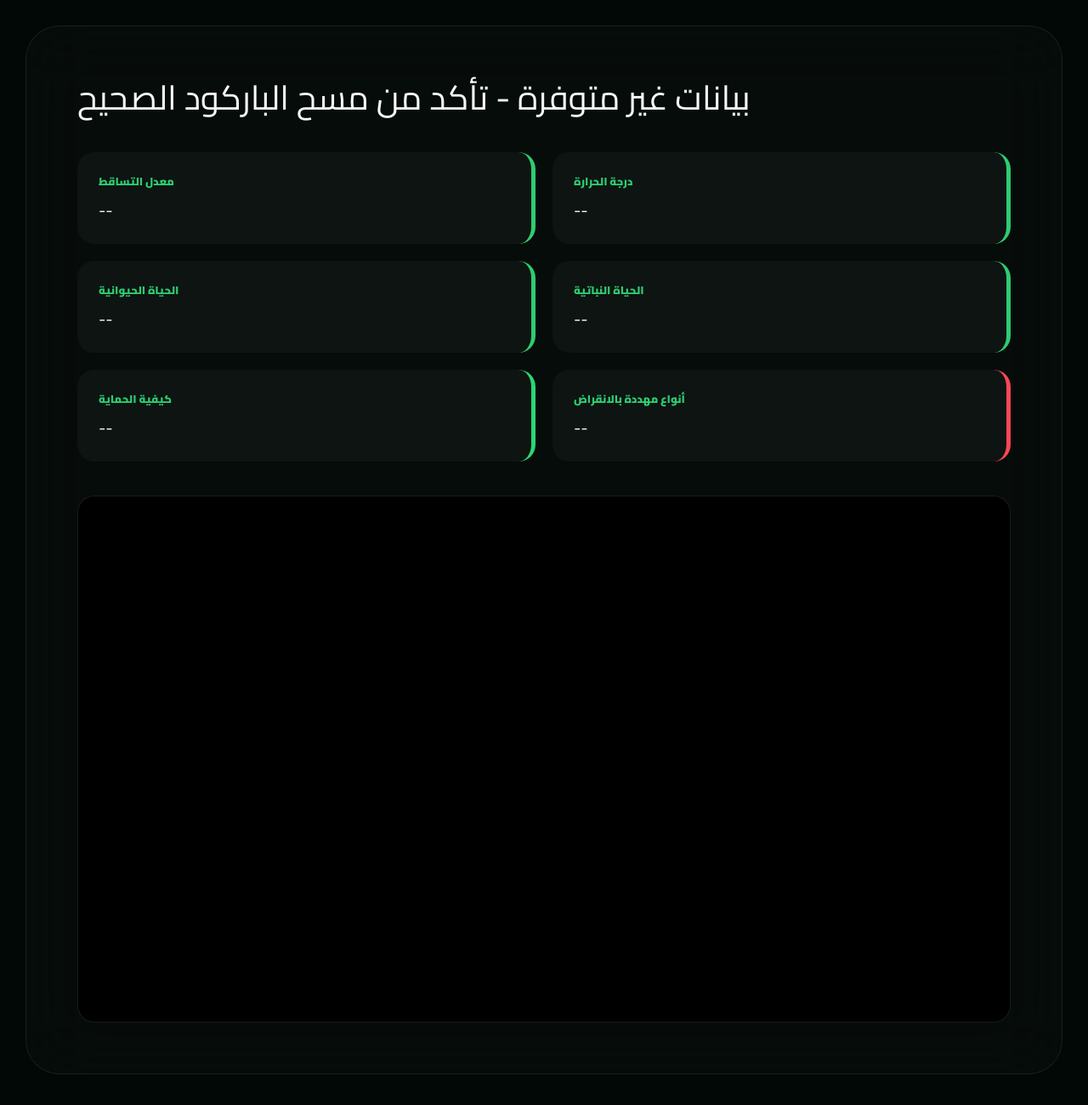
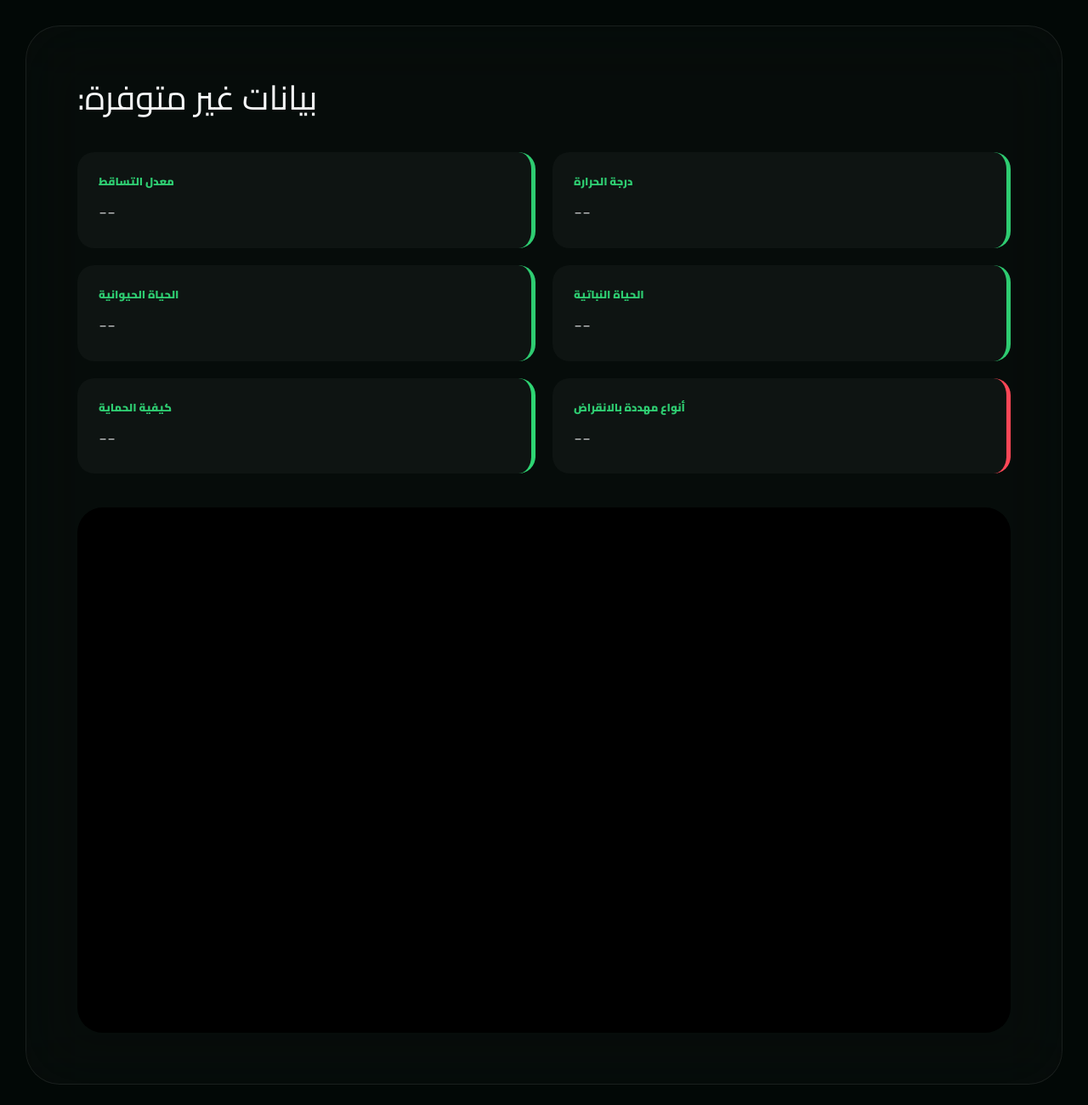
Before and after one commit to wadytherookie/ecology.research, a plain HTML site: page index.html in a window 1280 px wide. Shown: the whole page at 85% size. Drawn offline with nearby package versions, Linux system fonts and the light colour scheme.

Commit message:
Add files via upload

```diff
--- a/index.html
+++ b/index.html
@@ -1,87 +1,143 @@
 <!DOCTYPE html>
+
 <html lang="ar" dir="rtl">
+
 <head>
+
     <meta charset="UTF-8">
+
     <meta name="viewport" content="width=device-width, initial-scale=1, shrink-to-fit=no">
+
     <title>أبحاث المناطق الحيوية</title>
+
     <link rel="stylesheet" href="https://cdn.jsdelivr.net/npm/bootstrap@4.4.1/dist/css/bootstrap.min.css">
+
     <link href="https://fonts.googleapis.com/css2?family=Cairo:wght@300;400;700;900&display=swap" rel="stylesheet">
+
     <style>
+
         :root { --biome-color: #2ecc71; --bg-dark: #020806; --glass: rgba(255, 255, 255, 0.02); --gold: #d4af37; }
+
         body { background-color: var(--bg-dark); color: #f8f9fa; font-family: 'Cairo', sans-serif; padding: 30px; }
+
         .main-container { background: var(--glass); backdrop-filter: blur(40px); border: 1px solid rgba(255, 255, 255, 0.08); border-radius: 40px; padding: 60px; max-width: 1300px; margin: auto; }
+
         .info-grid { display: grid; grid-template-columns: repeat(2, 1fr); gap: 20px; margin-top: 40px; }
+
         .info-card { background: rgba(255, 255, 255, 0.03); padding: 25px; border-radius: 20px; border-right: 5px solid var(--biome-color); }
+
         .label { display: block; color: var(--biome-color); font-size: 0.8rem; font-weight: 900; margin-bottom: 10px; }
-        .content-value { font-size: 1.2rem; }
-        /* Updated Video Styles */
-.video-section {
-    width: 100%;
-    margin-top: 40px;
-    background: #000;
-    position: relative;
-    padding-bottom: 56.25%; /* 16:9 Aspect Ratio */
-    height: 0;
-    overflow: hidden;
-    border-radius: 20px; /* Matching your theme */
-    border: 1px solid rgba(255, 255, 255, 0.1);
-}
 
-.video-section iframe {
-    position: absolute;
-    top: 0;
-    left: 0;
-    width: 100%;
-    height: 100%;
-    border: none;
-    /* Added to improve rendering performance */
-    will-change: transform;
-}
+        .content-value { font-size: 1.4rem; font-weight: 300; }
+
+        .video-section { width: 100%; border-radius: 30px; overflow: hidden; margin-top: 40px; background: #000; position: relative; padding-bottom: 56.25%; height: 0; }
+
+        .video-section iframe { position: absolute; top: 0; left: 0; width: 100%; height: 100%; border: none; }
+
     </style>
+
 </head>
+
 <body>
+
     <div class="main-container">
-        <h1 id="biome-title">جاري التحميل...</h1>
+
+        <h1 id="biome-title">جاري تحميل البيانات...</h1>
+
         <div class="info-grid">
+
             <div class="info-card"><span class="label">درجة الحرارة</span><span id="temp" class="content-value">--</span></div>
+
             <div class="info-card"><span class="label">معدل التساقط</span><span id="rain" class="content-value">--</span></div>
+
             <div class="info-card"><span class="label">الحياة النباتية</span><span id="plants" class="content-value">--</span></div>
+
             <div class="info-card"><span class="label">الحياة الحيوانية</span><span id="animals" class="content-value">--</span></div>
+
             <div class="info-card" style="border-right-color: #ff4757;"><span class="label">أنواع مهددة بالانقراض</span><span id="endangered" class="content-value">--</span></div>
+
             <div class="info-card" style="border-right-color: #2ed573;"><span class="label">كيفية الحماية</span><span id="solutions" class="content-value">--</span></div>
+
         </div>
+
         <div class="video-section">
-            <iframe id="biome-video" src="" allow="autoplay; fullscreen"></iframe>
+
+            <iframe id="biome-video" src="" allow="autoplay; fullscreen" allowfullscreen></iframe>
+
         </div>
+
     </div>
 
+
+
 <script>
+
     const db = {
-        "tundra": { title: "التندرا", temp: "-34°C إلى 12°C", rain: "15-25 سم", plants: "حشائش، شجيرات", animals: "الدببة القطبية، الرنة", endangered: "الدب القطبي، الثعلب القطبي", solutions: "الحد من التلوث والاحتباس الحراري", color: "#a5f3fc", video: "https://www.youtube.com/embed/5O6q6a10mJk" },
-        "desert": { title: "الصحراء", temp: "20°C إلى 49°C", rain: "6-26 سم", plants: "الصبار، الطلح", animals: "الجمال، الزواحف", endangered: "المها العربي", solutions: "حماية الموائل من الرعي الجائر", color: "#ff9f1c", video: "https://www.youtube.com/embed/4yP0643Jd10" },
-        "rainforest": { title: "الغابات المطيرة", temp: "24°C إلى 27°C", rain: "200-1000 سم", plants: "الخيزران، قصب السكر", animals: "النمور، الطوقان", endangered: "الغوريلا، جاغوار", solutions: "منع إزالة الغابات", color: "#2ecc71", video: "https://www.youtube.com/embed/36GsaRLmTGk" }
-        // Add other biomes here following this pattern
+
+        "tundra": { title: "التندرا", temp: "-34°C إلى 12°C", rain: "15-25 سم", plants: "حشائش، شجيرات", animals: "الدببة القطبية، الرنة", endangered: "الدب القطبي، الثعلب القطبي", solutions: "الحد من التلوث والاحتباس الحراري", color: "#a5f3fc", video: "https://drive.google.com/file/d/1X-TpXrW33I2aiGKDj1pEtG54WfX1b5Dt/preview" },
+
+        "taiga": { title: "التايغا", temp: "-54°C إلى 21°C", rain: "30-84 سم", plants: "أشجار الصنوبر والسرو", animals: "ثيران الموس، القندس", endangered: "نمر سيبيريا، الوشق", solutions: "تنظيم عمليات قطع الأشجار", color: "#16a085", video: "https://drive.google.com/file/d/1jV2zmIdP_BmFrdlrnBv4zvgVBoGXr3nd/preview" },
+
+        "temperate_forest": { title: "الغابات المعتدلة", temp: "-30°C إلى 30°C", rain: "75-150 سم", plants: "البلوط، الزان", animals: "السناجب، الغزلان", endangered: "النمر النمر", solutions: "إعادة التشجير والمحميات الطبيعية", color: "#27ae60", video: "https://drive.google.com/file/d/1qHN3iaYCubLQyePDaitZwxtEV8ADDlY0/preview" },
+
+        "woodland": { title: "المناطق الحرجية", temp: "10°C إلى 40°C", rain: "38-100 سم", plants: "شجيرات دائم الخضرة", animals: "الأرانب، الطيور", endangered: "الوشق الإيبيري", solutions: "منع حرائق الغابات والتوسع العمراني", color: "#95a5a6", video: "https://drive.google.com/file/d/1OKEeZ8-QfUoUwX3rZkgApDcCSzmHXTl0/preview" },
+
+        "grassland": { title: "المناطق العشبية", temp: "-40°C إلى 38°C", rain: "50-89 سم", plants: "الأعشاب، الحشائش", animals: "البيسون، الخيول", endangered: "كلب البراري", solutions: "حماية المراعي من الرعي الجائر", color: "#f4e285", video: "https://drive.google.com/file/d/12WMa77l94SfIq7XJIL2yiFvb9r2Xl1Xc/preview" },
+
+        "desert": { title: "الصحراء", temp: "20°C إلى 49°C", rain: "6-26 سم", plants: "الصبار، الطلح", animals: "الجمال، الزواحف", endangered: "المها العربي، الثعلب الرملي", solutions: "الحفاظ على الموائل ومنع الصيد", color: "#ff9f1c", video: "https://drive.google.com/file/d/1ZA-97h2y9qGPUngHY6YBa_ds2AH24TiL/preview" },
+
+        "savanna": { title: "السفانا الاستوائية", temp: "20°C إلى 30°C", rain: "50-130 سم", plants: "الحشائش، أشجار متفرقة", animals: "الأسود، الزرافات", endangered: "وحيد القرن، الفيلة الأفريقية", solutions: "مكافحة الصيد غير المشروع", color: "#e67e22", video: "https://drive.google.com/file/d/1wD6nD7UIXUAVqLbrDfrNFITm2x_Rw4l9/preview" },
+
+        "seasonal_forest": { title: "الغابات الموسمية", temp: "20°C إلى 25°C", rain: "أكثر من 200 سم", plants: "أشجار دائمة الخضر", animals: "القردة، الفيلة", endangered: "الفيل الآسيوي", solutions: "الإدارة المستدامة للموارد الغابية", color: "#d35400", video: "https://drive.google.com/file/d/1VUUwEwSC-XGhhOzCdndx_3xBVJnUTyFf/preview" },
+
+        "rainforest": { title: "الغابات المطيرة", temp: "24°C إلى 27°C", rain: "200-1000 سم", plants: "الخيزران، قصب السكر", animals: "النمور، الطوقان", endangered: "الغوريلا، النمر البنغالي", solutions: "منع إزالة الغابات من أجل الزراعة", color: "#2ecc71", video: "https://drive.google.com/file/d/1mM9LgGduxvUbFbR5fV-QY5pFTzn97JZP/preview" }
+
     };
 
+
+
     function loadBiome() {
+
         const params = new URLSearchParams(window.location.search);
-        const biomeKey = (params.get('biome') || "").toLowerCase();
+
+        const biomeKey = (params.get('type') || params.get('biome') || "").toLowerCase().trim();
+
         const data = db[biomeKey];
+
+
+
         if (data) {
+
             document.getElementById('biome-title').innerText = data.title;
+
             document.getElementById('temp').innerText = data.temp;
+
             document.getElementById('rain').innerText = data.rain;
+
             document.getElementById('plants').innerText = data.plants;
+
             document.getElementById('animals').innerText = data.animals;
+
             document.getElementById('endangered').innerText = data.endangered;
+
             document.getElementById('solutions').innerText = data.solutions;
+
             document.documentElement.style.setProperty('--biome-color', data.color);
+
             document.getElementById('biome-video').src = data.video;
+
         } else {
-            document.getElementById('biome-title').innerText = "بيانات غير متوفرة - تأكد من مسح الباركود الصحيح";
+
+            document.getElementById('biome-title').innerText = "بيانات غير متوفرة: " + biomeKey;
+
         }
+
     }
-    document.addEventListener('DOMContentLoaded', loadBiome);
+
+    window.onload = loadBiome;
+
 </script>
+
 </body>
+
 </html>
```
